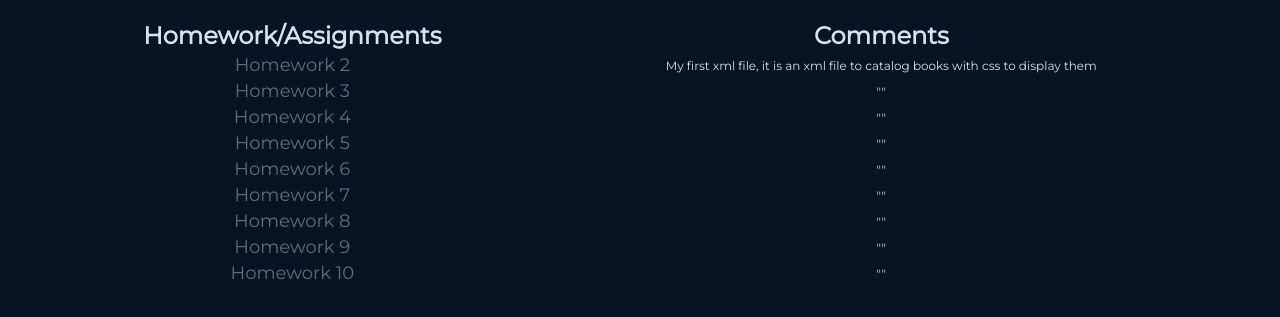
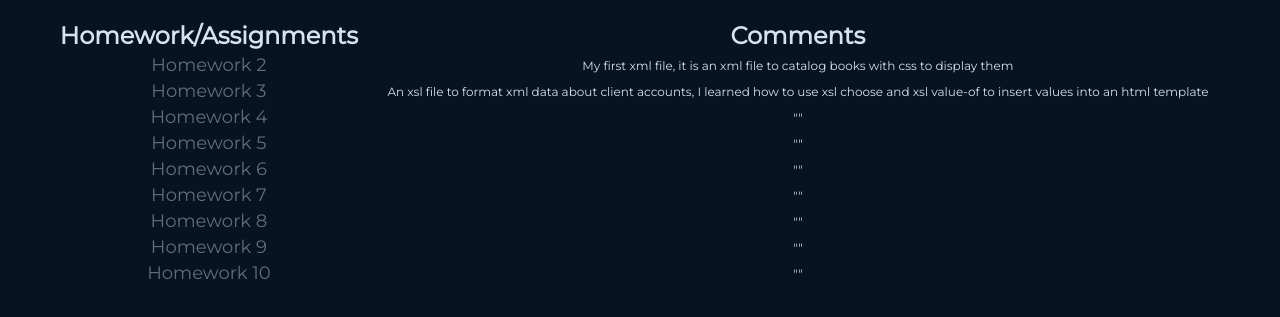
Before and after one commit to RuthLangill/CNIT131A, a plain HTML site: page index.html in a window 1280 px wide. Shown: the part 209-526 px from the top of the page. Drawn offline with Linux system fonts and the light colour scheme.

Commit message:
added hw3 description

```diff
--- a/index.html
+++ b/index.html
@@ -35,7 +35,7 @@
           <td>
               <a href="hw3.xml">Homework 3</a>
             </td>
-          <td>""</td>
+          <td> An xsl file to format xml data about client accounts, I learned how to use xsl choose and xsl value-of to insert values into an html template</td>
         </tr>
         <tr>
           <td>
```
Also changed, not shown: 2 other files.
